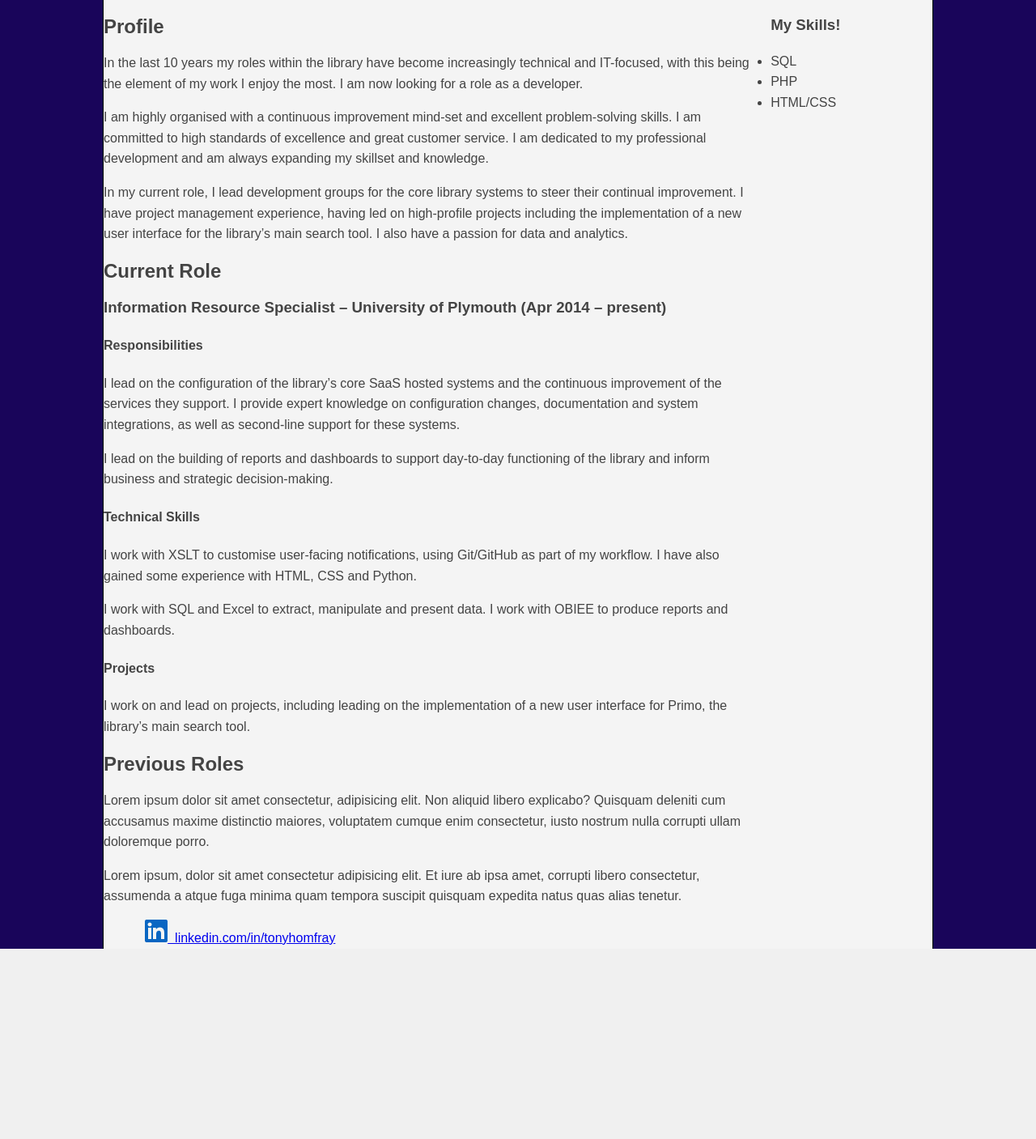
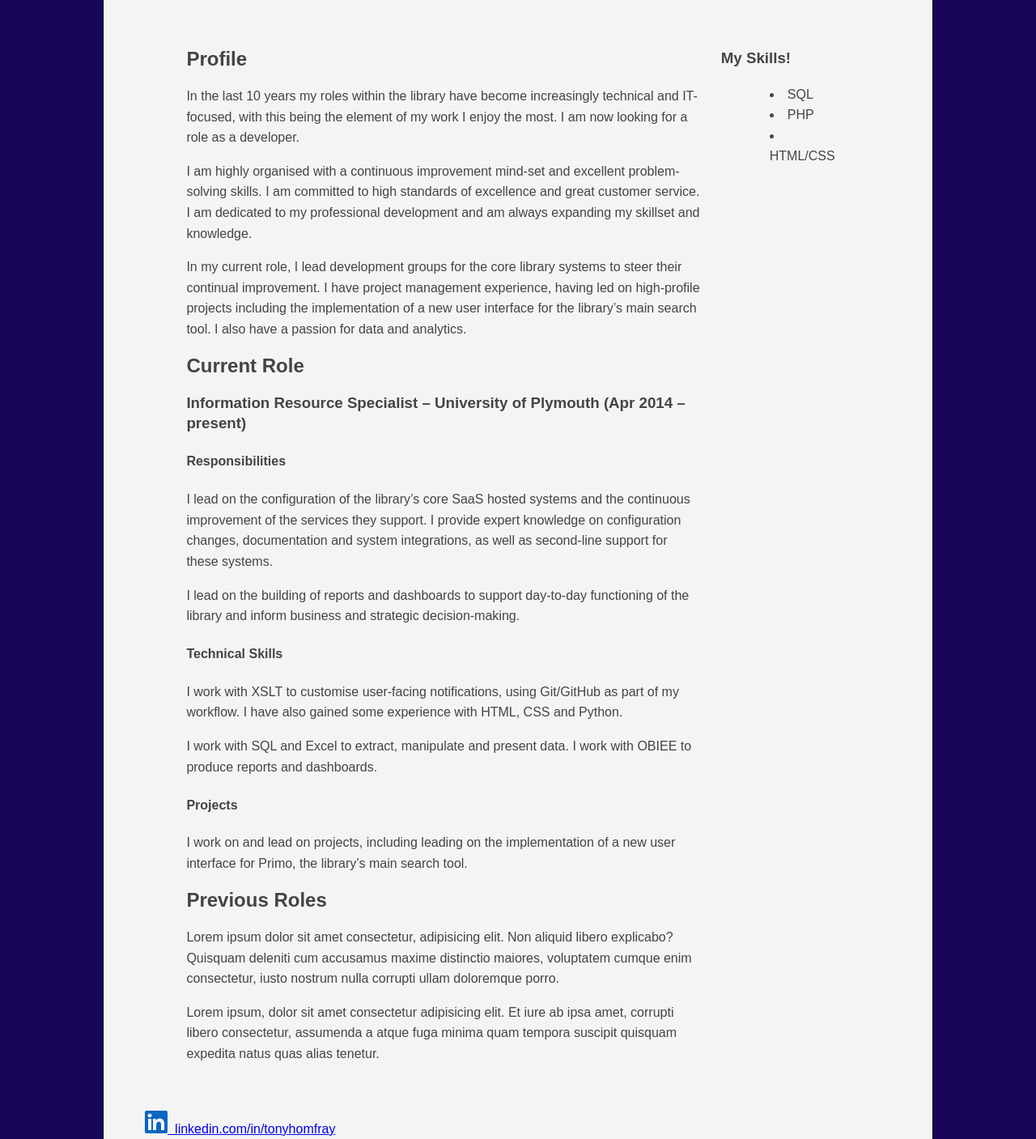
Before and after one commit to thomfray/personal_site, a PHP site: page /cv.php in a window 1280 px wide. Shown: the part 115-1522 px from the top of the page at 81% size. Before the commit the page ends 1287 px from the top, so only its background shows below. Run offline with PHP 8.4, Linux system fonts and the light colour scheme.

Commit message:
Corrects a typo in the css.

```diff
--- a/CSS/styles.css
+++ b/CSS/styles.css
@@ -80,7 +80,7 @@ ul {
 }
 
 
-#main_section e
+#main_section {
     padding: 4% 10%;
 }
 
```
